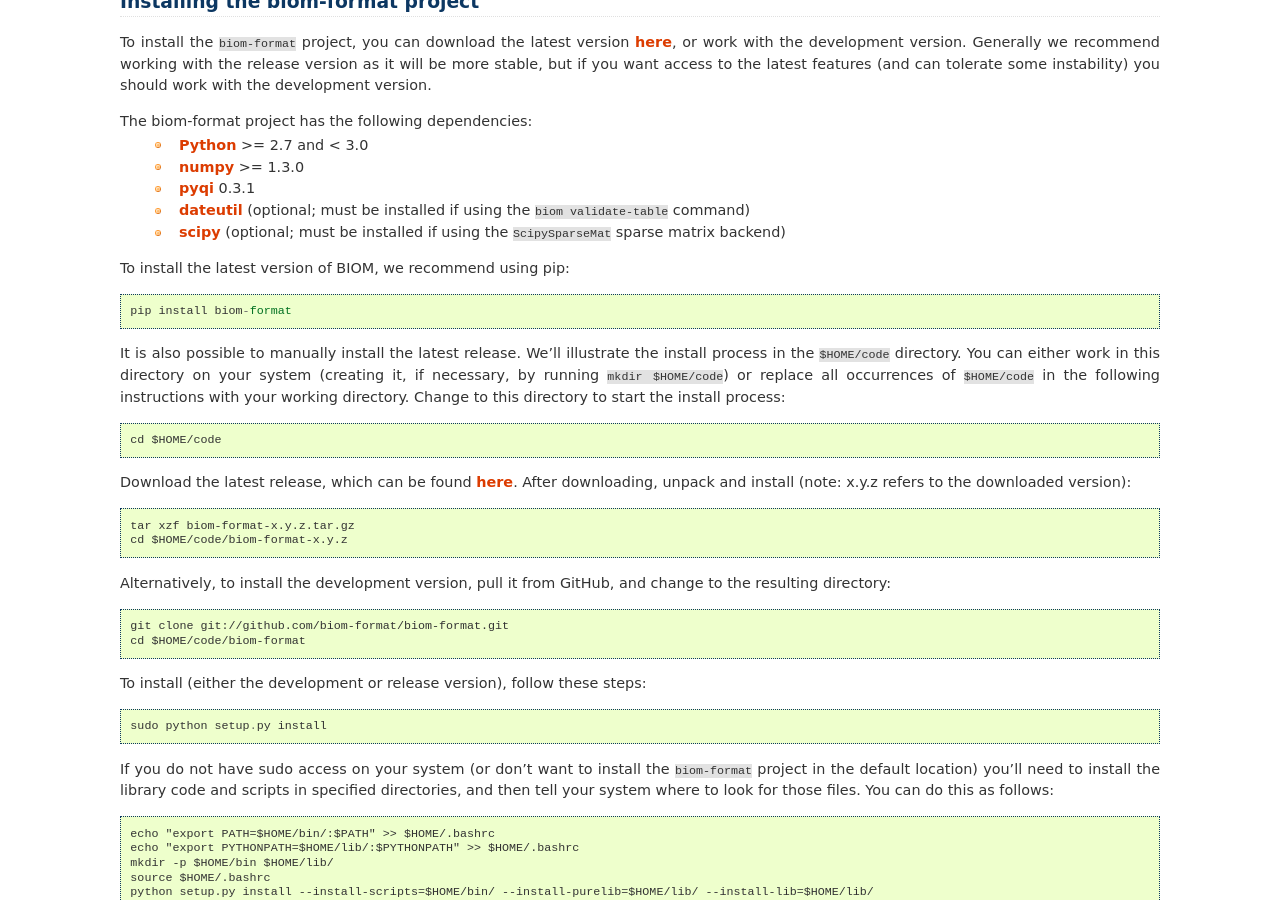
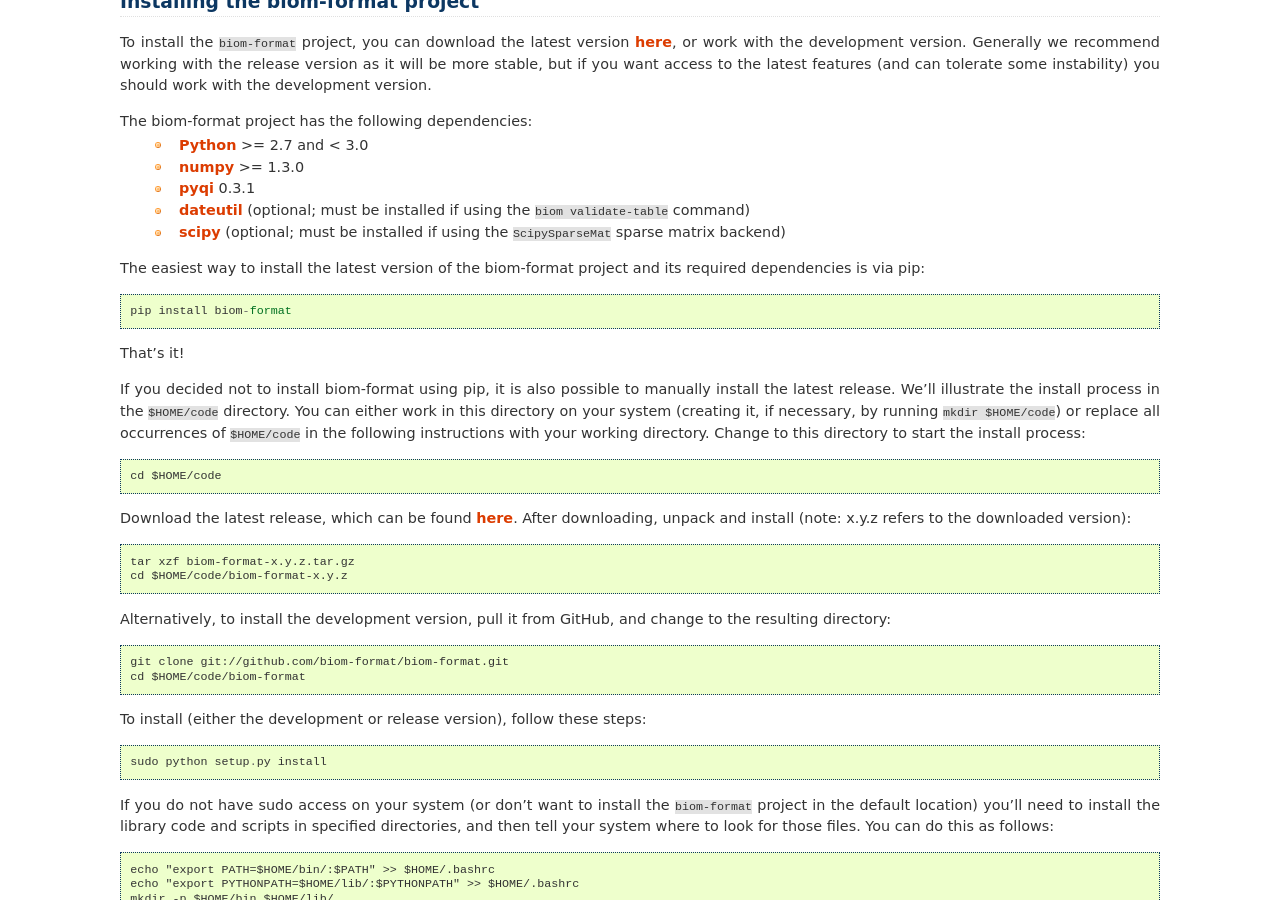
Before and after one commit to biocore/biom-format, a Sphinx documentation site: the page built from doc/index.rst, in a window 1280 px wide and 900 px high, scrolled down 1344 px. Built offline with Sphinx 7.4.7, drawn with Linux system fonts in a browser that asks for light colours.

Commit message:
Update install instructions a bit for clarity

```diff
--- a/doc/index.rst
+++ b/doc/index.rst
@@ -37,11 +37,13 @@
 	* `dateutil <http://labix.org/python-dateutil>`_ (optional; must be installed if using the ``biom validate-table`` command)
 	* `scipy <http://www.scipy.org/>`_ (optional; must be installed if using the ``ScipySparseMat`` sparse matrix backend)
 
-To install the latest version of BIOM, we recommend using pip::
+The easiest way to install the latest version of the biom-format project and its required dependencies is via pip::
 
 	pip install biom-format
 
-It is also possible to manually install the latest release. We'll illustrate the install process in the ``$HOME/code`` directory. You can either work in this directory on your system (creating it, if necessary, by running ``mkdir $HOME/code``) or replace all occurrences of ``$HOME/code`` in the following instructions with your working directory. Change to this directory to start the install process::
+That's it!
+
+If you decided not to install biom-format using pip, it is also possible to manually install the latest release. We'll illustrate the install process in the ``$HOME/code`` directory. You can either work in this directory on your system (creating it, if necessary, by running ``mkdir $HOME/code``) or replace all occurrences of ``$HOME/code`` in the following instructions with your working directory. Change to this directory to start the install process::
 
 	cd $HOME/code
 
```
